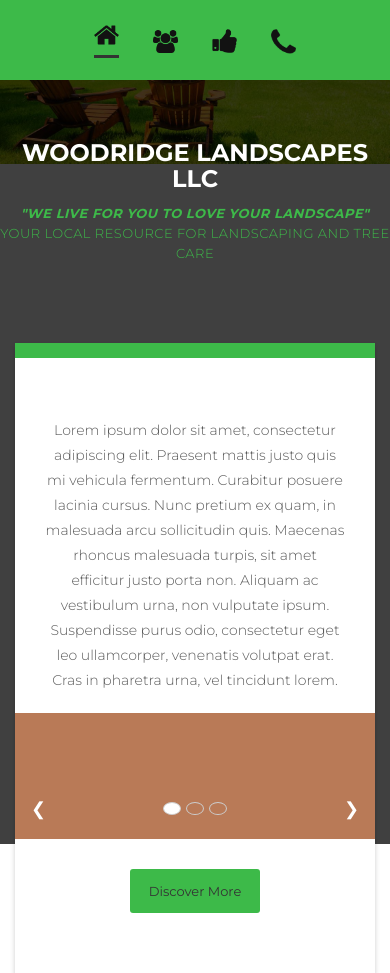
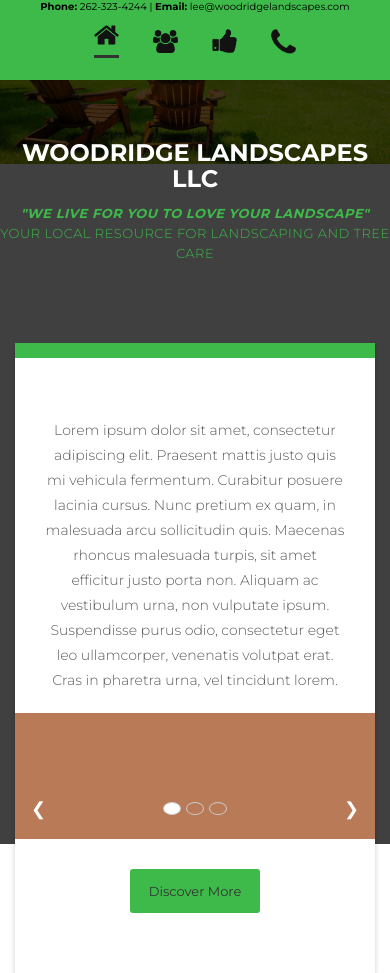
Before and after one commit to nightMue/nightMue.github.io, a plain HTML site: page index.html in a window 390 px wide. Shown: the top 973 px of the page. Drawn offline with Linux system fonts and the light colour scheme.

Commit message:
added floating header and adjusted active nav color

```diff
--- a/css/style.css
+++ b/css/style.css
@@ -132,6 +132,10 @@ p {
 .cd-slider-nav ul .selected h6 {
   color: #3dba49;
   text-decoration: none;
+}
+
+.cd-slider-nav ul .selected .image-icon {
+  background-color: white;
 }
 
 .cd-slider-nav .image-icon {
@@ -787,3 +791,38 @@ footer a {
   from {opacity: .4}
   to {opacity: 1}
 }
+
+/*
+========================================
+---------- HEADER STYLE ----------------
+========================================
+*/
+
+.header {
+  position: fixed;
+  width: 100%;
+  left: 0;
+  top: 0;
+  color: black;
+  background-color: #3dba49;
+  z-index: 100000;
+  text-align: center;
+}
+
+@media (max-width: 450px) {
+  .header {
+    font-size: 12px;
+  }
+}
+
+@media (max-width: 395px) {
+  .header {
+    font-size: 10px;
+  }
+}
+
+@media (max-width: 315px) {
+  .header {
+    font-size: 8px;
+  }
+}
--- a/index.html
+++ b/index.html
@@ -23,7 +23,9 @@
         <script src="js/vendor/modernizr-2.8.3-respond-1.4.2.min.js"></script>
     </head>
     <body>
-
+        <div class="header">
+          <b>Phone: </b><a href="tel:+2628258560">262-323-4244 </a>| <b>Email:</b> <a href="mailto:mrmueller18@gmail.com">lee@woodridgelandscapes.com</a>
+        </div>
         <div class="overlay"></div>
         <section class="top-part">
           <img src="img/lawnchairs.jpg">
@@ -41,6 +43,7 @@
                 <li><a href="#0"><div class="image-icon"><img src="img/contact-icon.png"></div><h6>Contact Us</h6></a></li>
               </ul>
             </nav>
+
           </div>
 
           <ul class="cd-hero-slider">
@@ -265,7 +268,7 @@
                         <div class="row">
                           <div class="col-md-4">
                             <div class="left-info">
-                              <p>Please feel free to email of call us anytime using the below information or the form here.
+                              <p>Please feel free to email or call us anytime using the below information or the form here.
                               <br><br>
                               Phone: <em>(262) 323-4244</em><br>Email: <em>lee@woodridgelandscapes.com</em>
                               <br><br>
```
